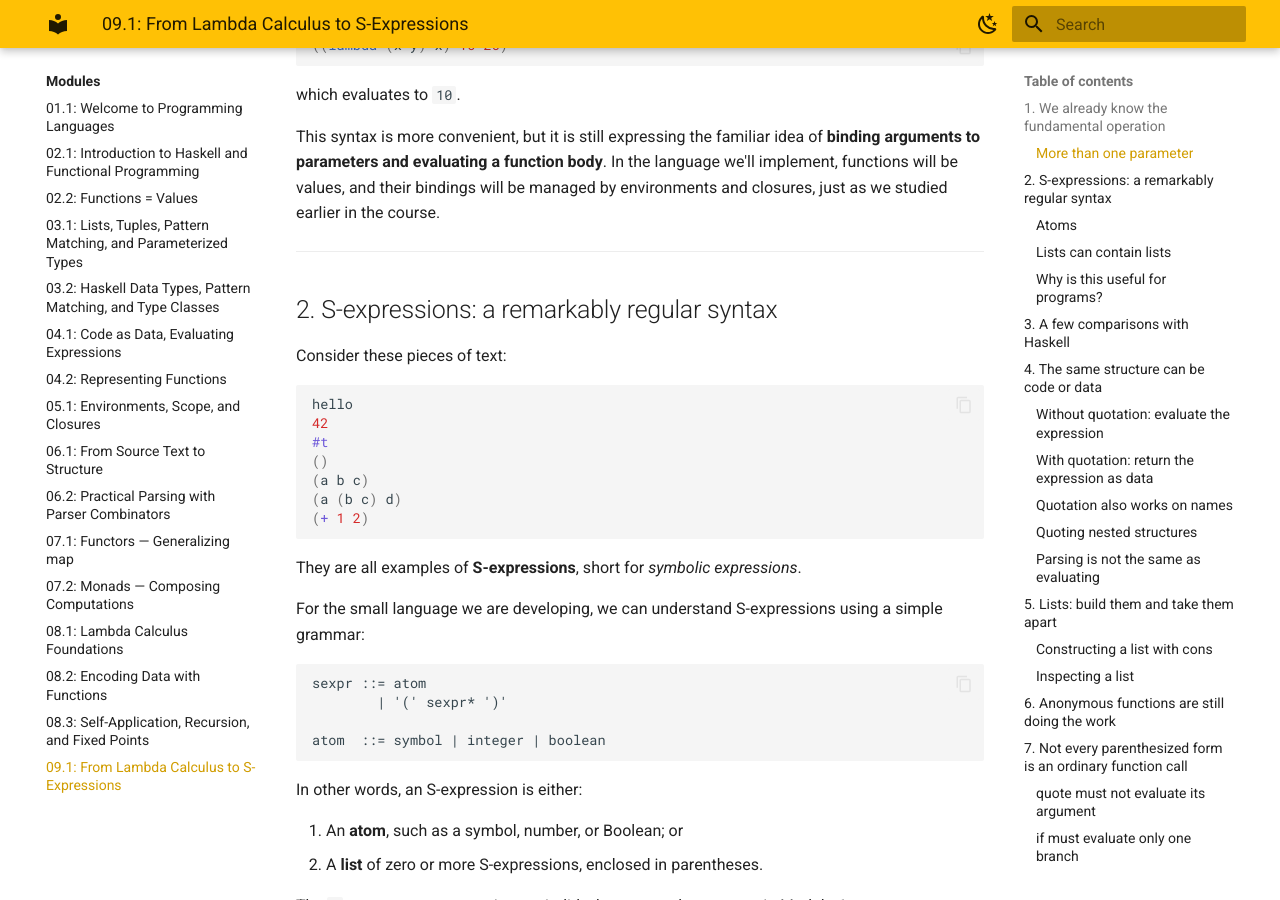
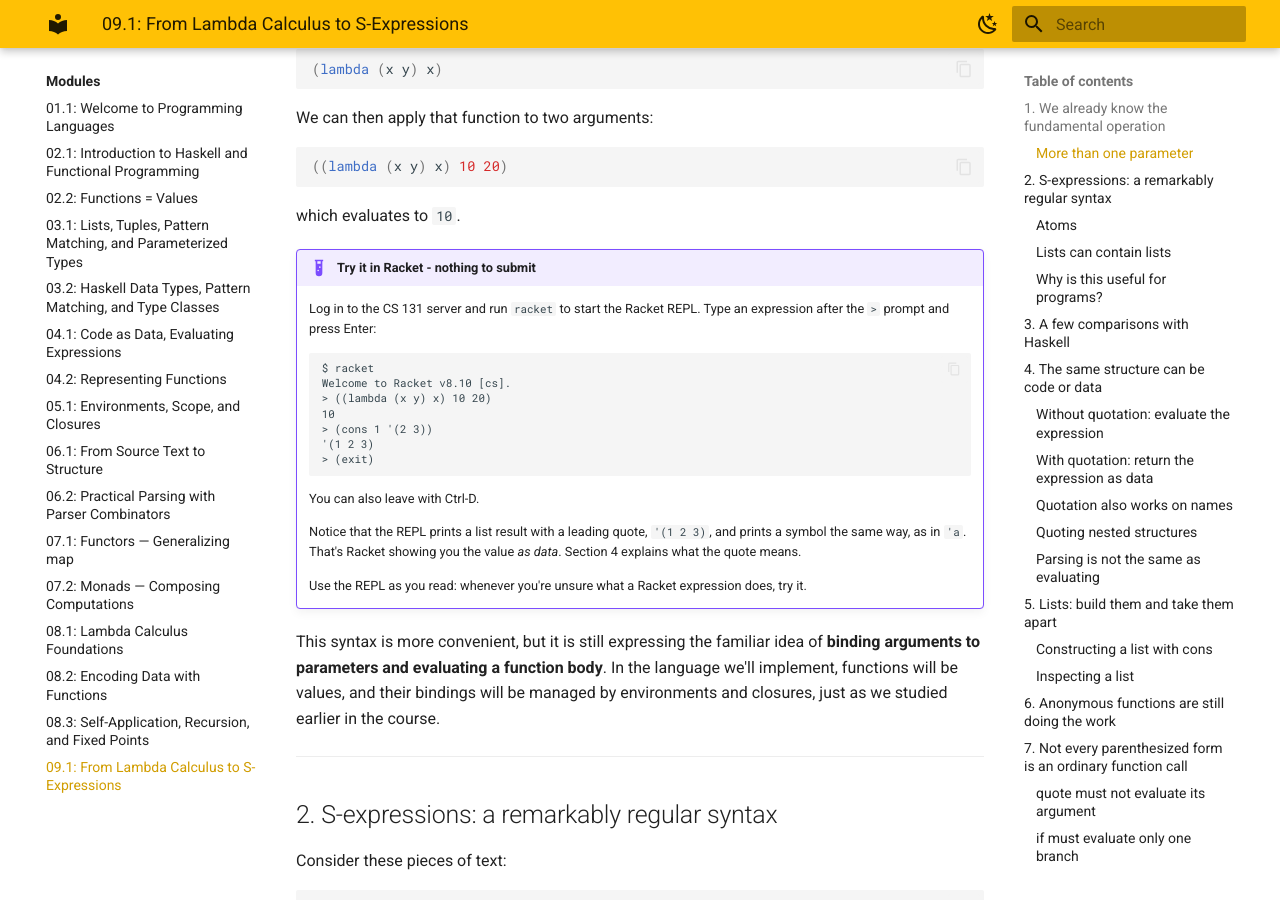
Before and after one commit to lbang-hmc/cs-131-website, an MkDocs documentation site: the page built from content/modules/09.1-from-lambda-calculus-to-s-expressions.md, in a window 1280 px wide and 900 px high, scrolled down 2626 px. Built offline with MkDocs 1.6.1 and Material for MkDocs 9.7.7, drawn with Linux system fonts in a browser that asks for light colours; some of the changed text lies outside the part shown.

Commit message:
09.1: point students to the racket REPL on the server
Note CS 60 background, add a Try-it-in-Racket box, and make the
first/rest result comments match REPL output.

Co-Authored-By: Claude Opus 5.5 <noreply@anthropic.com>

````diff
--- a/content/modules/09.1-from-lambda-calculus-to-s-expressions.md
+++ b/content/modules/09.1-from-lambda-calculus-to-s-expressions.md
@@ -16,6 +16,8 @@ This module begins with a question: **How could we make the ideas of lambda calc
 
 We'll take a first step toward a small, Racket-like language called **Raskell**, which we'll eventually implement in Haskell. The important new idea is **S-expressions**: a uniform way to represent both symbolic data and programs.
 
+Many of you met Racket in CS 60. If you haven't used it, or you've forgotten the details, that's fine: this module explains all the Racket we need.
+
 By the end of this module, you should be able to:
 
 - Recognize how anonymous functions and applications correspond across Haskell, lambda calculus, and Racket-like syntax.
@@ -29,6 +31,8 @@ By the end of this module, you should be able to:
     Work through the page independently, answering each **Gradescope question** in the **Module 9.1 Completion** assignment as you reach it.
 
     **About the examples:** We will use syntax from real Racket to illustrate the language we are working toward. **Raskell is a smaller teaching language, not a complete implementation of Racket.** Some examples, including arithmetic and conditionals, describe the *eventual* language and will not necessarily work in the initial Raskell starter. We'll clearly identify examples of that kind.
+
+    **Racket is installed on the CS 131 server.** Run `racket` there to start a REPL, and try any of the Racket examples on this page.
 
 ---
 
@@ -99,6 +103,25 @@ We can then apply that function to two arguments:
 ```
 
 which evaluates to `10`.
+
+!!! example "Try it in Racket - nothing to submit"
+    Log in to the CS 131 server and run `racket` to start the Racket REPL. Type an expression after the `>` prompt and press Enter:
+
+    ```text
+    $ racket
+    Welcome to Racket v8.10 [cs].
+    > ((lambda (x y) x) 10 20)
+    10
+    > (cons 1 '(2 3))
+    '(1 2 3)
+    > (exit)
+    ```
+
+    You can also leave with Ctrl-D.
+
+    Notice that the REPL prints a list result with a leading quote, `'(1 2 3)`, and prints a symbol the same way, as in `'a`. That's Racket showing you the value *as data*. Section 4 explains what the quote means.
+
+    Use the REPL as you read: whenever you're unsure what a Racket expression does, try it.
 
 This syntax is more convenient, but it is still expressing the familiar idea of **binding arguments to parameters and evaluating a function body**. In the language we'll implement, functions will be values, and their bindings will be managed by environments and closures, just as we studied earlier in the course.
 
@@ -448,14 +471,14 @@ The operation `first` returns the first element:
 
 ```racket
 (first '(a b c))
-; a
+; 'a
 ```
 
 The operation `rest` returns a list containing everything **after** the first element:
 
 ```racket
 (rest '(a b c))
-; (b c)
+; '(b c)
 ```
 
 These are behaviors we want our language to support. **You will implement `rest` as a small exercise in the upcoming lab**, so we will not look at its Haskell implementation here.
````
